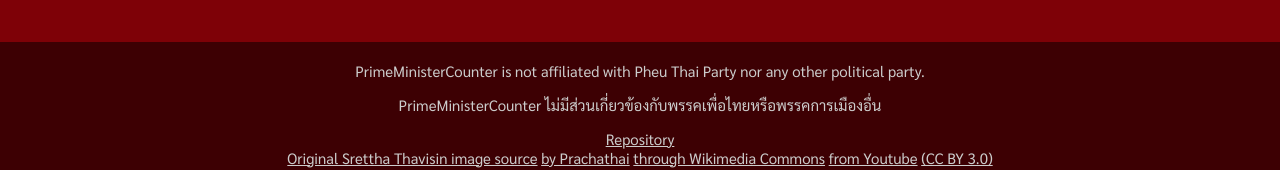
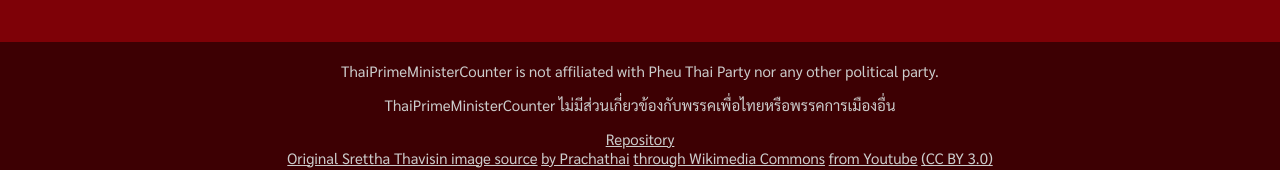
Before and after one commit to mistertfy64/SretthaThavisinCounter, a plain HTML site: page index.html in a window 1280 px wide. Shown: the part 1879-2049 px from the top of the page. Drawn offline with Linux system fonts and the light colour scheme.

Commit message:
fix: change `PMC` to `TPMC` in disclaimer

```diff
--- a/index.html
+++ b/index.html
@@ -58,8 +58,8 @@
   </div>
   <footer>
     <div class="footnotes">
-      <p>PrimeMinisterCounter is not affiliated with Pheu Thai Party nor any other political party.</p>
-      <p>PrimeMinisterCounter ไม่มีส่วนเกี่ยวข้องกับพรรคเพื่อไทยหรือพรรคการเมืองอื่น</p>
+      <p>ThaiPrimeMinisterCounter is not affiliated with Pheu Thai Party nor any other political party.</p>
+      <p>ThaiPrimeMinisterCounter ไม่มีส่วนเกี่ยวข้องกับพรรคเพื่อไทยหรือพรรคการเมืองอื่น</p>
       <a href="https://github.com/mistertfy64/ThaiPrimeMinisterCounter">Repository</a>
       <br>
       <a href="https://commons.wikimedia.org/wiki/File:Srettha_Thavisin_20230822.jpg">Original Srettha Thavisin image source</a>
```
